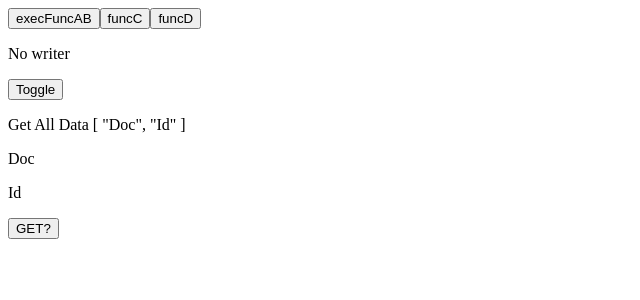
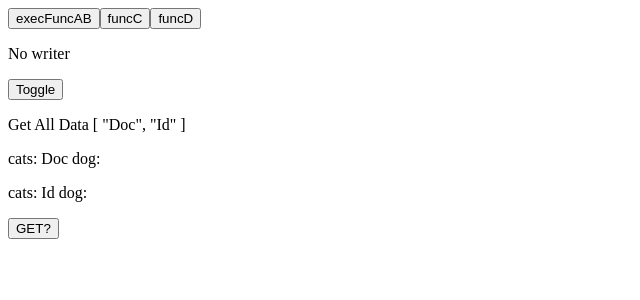
Before and after one commit to koyamal/pra_vue3, a Vue app in the folder vuePractive/: page / in a window 1280 px wide. Shown: the top 300 px of the page, without its empty margins (0-640 px from the left). Built offline with nearby package versions, Linux system fonts and the light colour scheme.

Commit message:
Add message

```diff
--- a/vuePractive/src/components/atom/F.vue
+++ b/vuePractive/src/components/atom/F.vue
@@ -79,7 +79,7 @@
     }) }}
     {{ getOneDoc }}
     <p v-for="doc in getOneDoc">
-      {{ doc }}
+      cats: {{ doc }} dog:
     </p>
     <button @click="() => isGetAllData = !isGetAllData">GET?</button>
   </p>
```
